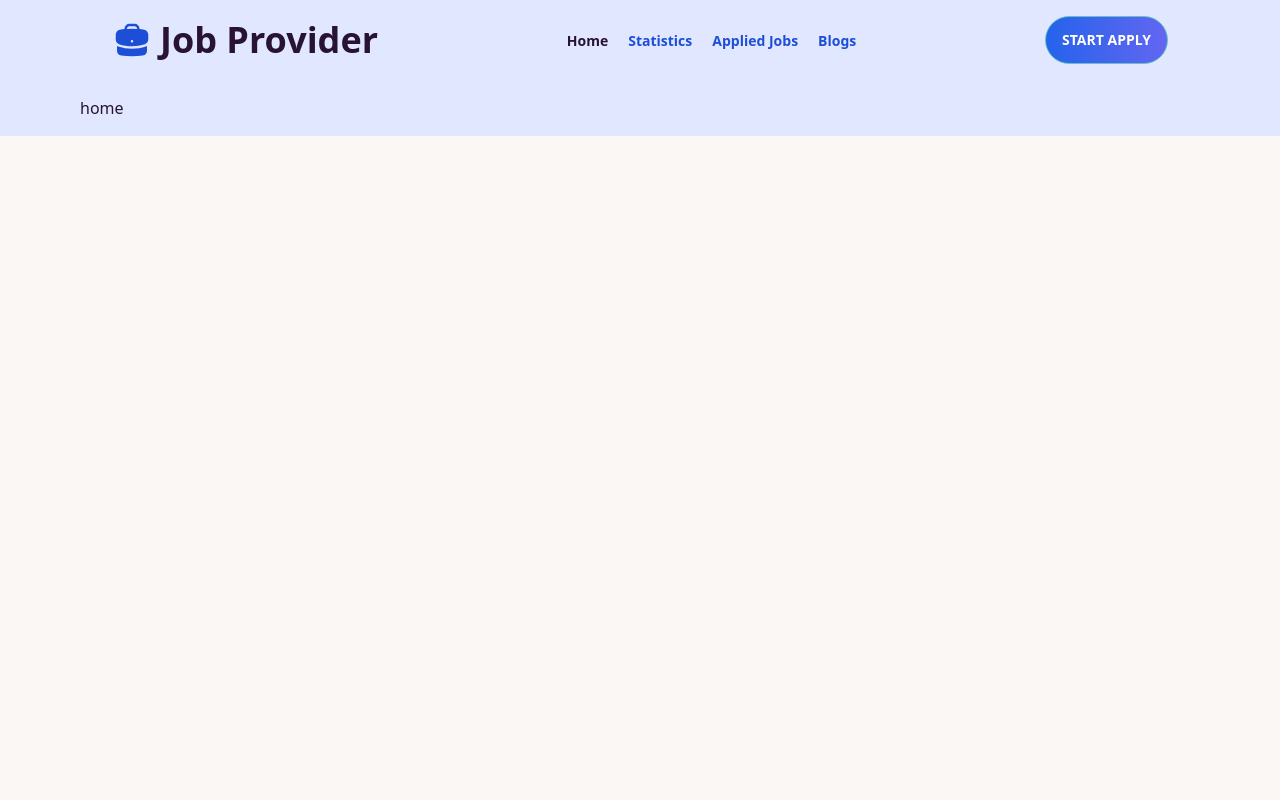
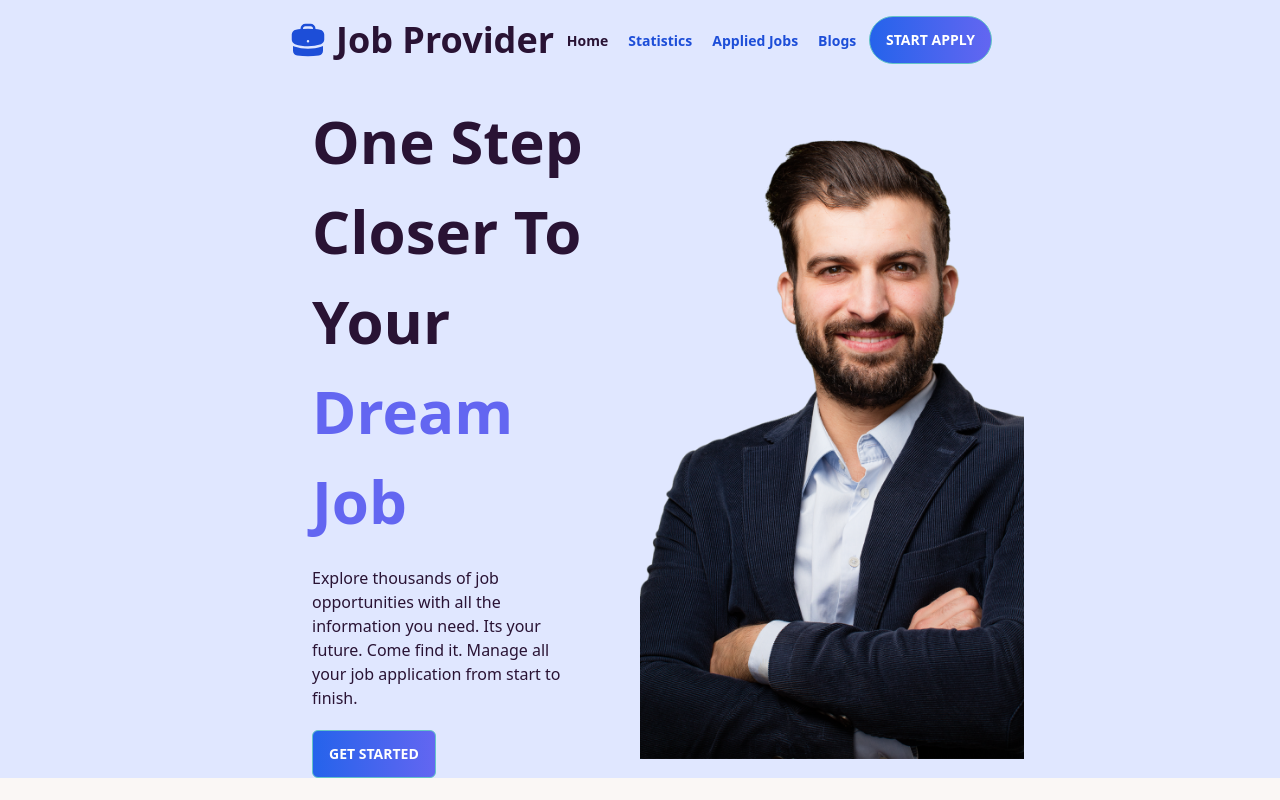
Before and after one commit to Asif419/Job-Proverder-client, a React (Vite) app: page / in a window 1280 px wide. Built offline with nearby package versions, Linux system fonts and the light colour scheme.

Commit message:
Banner for home

```diff
--- a/src/components/Home/Home.jsx
+++ b/src/components/Home/Home.jsx
@@ -2,8 +2,23 @@ import React from 'react';
 
 const Home = () => {
   return (
-    <div className='job-container'>
-      <h2>home</h2>
+    <div className='home-container'>
+      <div className='grid grid-cols-1 md:grid-cols-4 gap-5 md:gap-0 justify-center items-center'>
+        <div className='px-2 md:px-14 col-span-2 mx-auto'>
+          <div className=''>
+            <h2 className='leading-snug md:leading-normal text-[45px] md:text-[60px] font-bold pb-5'>One Step <br /> Closer To Your <br />
+              <span className='text-indigo-500'>Dream Job</span>
+            </h2>
+            <p>
+              Explore thousands of job opportunities with all the information you need. Its your future. Come find it. Manage all your job application from start to finish.
+            </p>
+            <button className='mt-5 btn btn-primary bg-gradient-to-r from-blue-600 to-indigo-500 text-white rounded-md'>Get Started</button>
+          </div>
+        </div>
+        <div className='mx-auto col-span-2'>
+          <img className='object-cover w-[416px] h-[344px] md:w-[716px] md:h-[644px]' src="profile.png" alt="" />
+        </div>
+      </div>
     </div>
   );
 };
--- a/src/index.css
+++ b/src/index.css
@@ -3,7 +3,10 @@
 @tailwind utilities;
 
 .job-container {
-  @apply px-4 md:px-20 py-2 md:py-4 bg-indigo-100;
+  @apply px-4 md:px-64 py-2 md:py-4 bg-indigo-100;
+}
+.home-container {
+  @apply px-4 md:px-64 pt-2 md:pt-4 bg-indigo-100;
 }
 
 .header {
```
Also changed, not shown: public/profile.png (added).
